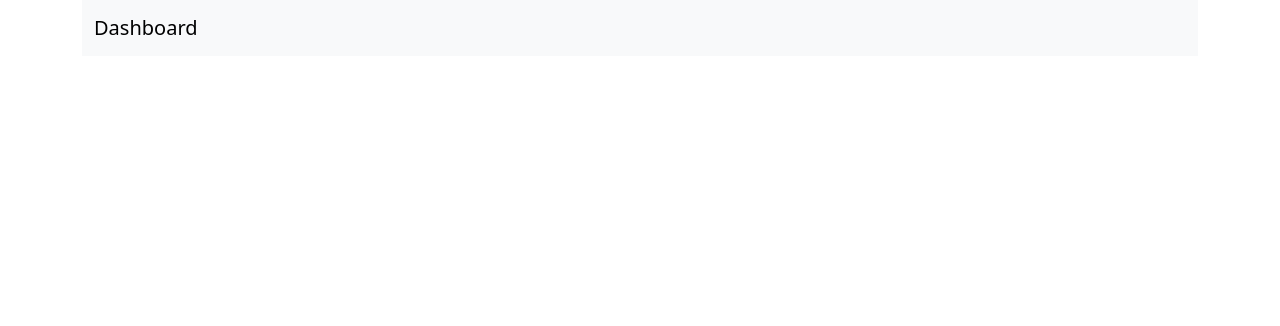
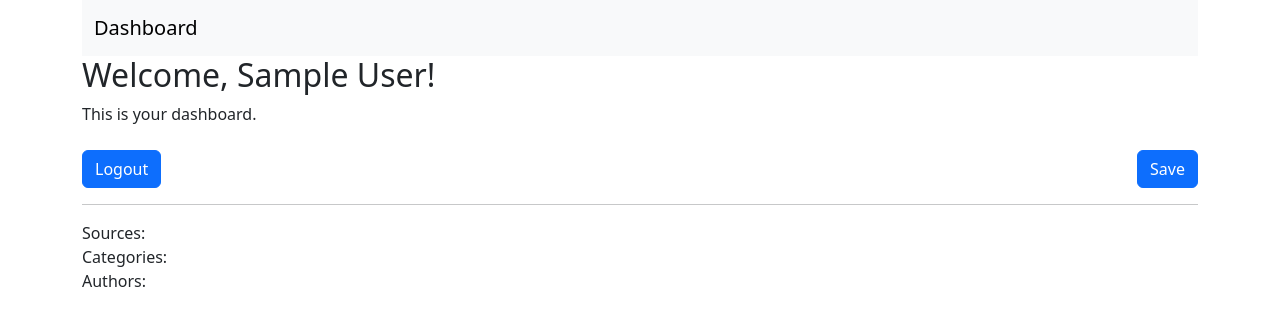
Before and after one commit to ahmad-KamalAnwar/news-aggregator, a React (Create React App) app: page /settings in a window 1280 px wide. Before the commit this address had no page. Shown: the top 326 px of the page. Built offline with nearby package versions, Linux system fonts and the light colour scheme; sample sign-in values are in the browser's storage.

Commit message:
Adding preference page for user

```diff
--- a/src/App.js
+++ b/src/App.js
@@ -5,6 +5,7 @@ import Navbar from './components/common/Navbar';
 import LoginPage from './pages/LoginPage';
 import SignupPage from './pages/SignupPage';
 import DashboardPage from './pages/DashboardPage';
+import PreferencesPage from "./pages/PreferencesPage";
 import { toast, ToastContainer } from 'react-toastify';
 import 'react-toastify/dist/ReactToastify.css';
 
@@ -49,6 +50,11 @@ const App = () => {
             path="/dashboard"
             element={isAuthenticated ? <DashboardPage /> : <Navigate to="/login" />}
           />
+          <Route
+              exact
+              path="/settings"
+              element={isAuthenticated ? <PreferencesPage /> : <Navigate to="/login" />}
+          />
         </Routes>
       </div>
       <ToastContainer autoClose={5000} />
--- a/src/pages/DashboardPage.js
+++ b/src/pages/DashboardPage.js
@@ -79,6 +79,7 @@ const Dashboard = () => {
           <h2>Welcome, {`${user.name}`}!</h2>
           <p>This is your dashboard.</p>
           <LogoutButton />
+          <button className="btn btn-primary mt-2 float-end" onClick={() => window.open("/settings", "_blank")}>Settings</button>
           <hr />
           <div className="container">
               <select value={selectedSourceId} onChange={(e) => {
--- /dev/null
+++ b/src/pages/PreferencesPage.js
@@ -0,0 +1,165 @@
+import React, { useEffect, useState } from 'react';
+import { useDispatch, useSelector } from 'react-redux';
+import LogoutButton from '../components/LogoutButton';
+import axiosInstance from '../api/axiosInstance';
+
+const Preference = () => {
+    const dispatch = useDispatch();
+    const { user, articles, totalCounts, currentPageNumber } = useSelector((state) => state.auth);
+    const [sources, setSources] = useState([]);
+    const [categories, setCategories] = useState([]);
+    const [authors, setAuthors] = useState([]);
+    const [userPreferences, setUserPreferences] = useState([]);
+
+    const getSources = () => {
+        axiosInstance
+            .get('api/source')
+            .then(response => {
+                setSources(response.data);
+            })
+            .catch(error => {
+                console.log(error);
+            });
+    };
+
+    const getCategories = () => {
+        axiosInstance
+            .get('api/category')
+            .then(response => {
+                setCategories(response.data);
+            })
+            .catch(error => {
+                console.log(error);
+            });
+    };
+
+    const getAuthors = () => {
+        axiosInstance
+            .get('api/author')
+            .then(response => {
+                setAuthors(response.data);
+            })
+            .catch(error => {
+                console.log(error);
+            });
+    };
+
+    const getUserPreferences = () => {
+        axiosInstance
+            .get('api/user/preferences')
+            .then(response => {
+                console.log(response.data);
+                setUserPreferences(response.data);
+            })
+            .catch(error => {
+                console.log(error);
+            });
+    };
+
+    const findId = (key, id) => {
+        if (userPreferences[key]) {
+            for (const itr of userPreferences[key]) {
+                if (parseInt(itr) === id) {
+                    return true;
+                }
+            }
+        }
+
+        return false;
+    };
+
+    const updatePreferences = (e, key, id) => {
+        const checked = e.target.checked;
+        const updatedObject = { ...userPreferences };
+
+        if (checked) {
+            updatedObject[key] = [...updatedObject[key], id];
+        } else {
+            updatedObject[key] = updatedObject[key].filter((item) => item != id);
+            console.log(updatedObject[key]);
+        }
+
+        setUserPreferences(updatedObject);
+    };
+
+    const submitPreferences = () => {
+        axiosInstance.post('/api/user/preferences', userPreferences).then((response) => {
+            console.log(response.data);
+        });
+    };
+
+    useEffect(() => {
+        getSources();
+        getCategories();
+        getAuthors();
+        getUserPreferences();
+    }, []);
+
+    return (
+      <div>
+          <h2>Welcome, {`${user.name}`}!</h2>
+          <p>This is your dashboard.</p>
+          <LogoutButton />
+          <button className="btn btn-primary mt-2 float-end" onClick={submitPreferences}>Save</button>
+          <hr />
+          <div>
+              <label>Sources:</label>
+              {
+                  sources.map(source => {
+                      const isChecked = findId('sources', source.id);
+
+                      return(
+                          <div>
+                              <input type={"checkbox"} checked={isChecked}
+                                     onChange={(e) => {updatePreferences(e, 'sources', source.id)}}
+                              />
+                              <span style={{marginLeft: "1rem"}} key={source.id}>
+                                  {source.name}
+                              </span>
+                          </div>
+                      )})
+                  }
+          </div>
+
+          <div>
+              <label>Categories:</label>
+              {
+                  categories.map(category => {
+                      const isChecked = findId('categories', category.id);
+
+                      return(
+                          <div>
+                              <input type={"checkbox"} checked={isChecked}
+                                     onChange={(e) => {updatePreferences(e, 'categories', category.id)}}
+                              />
+                              <span style={{marginLeft: "1rem"}} key={category.id}>
+                                  {category.name}
+                              </span>
+                          </div>
+                      )})
+              }
+          </div>
+
+          <div>
+              <label>Authors:</label>
+              {
+                  authors.map(author => {
+                      const isChecked = findId('authors', author.id);
+
+                      return(
+                          <div>
+                              <input type={"checkbox"} checked={isChecked}
+                                     onChange={(e) => {updatePreferences(e, 'authors', author.id)}}
+                              />
+                              <span style={{marginLeft: "1rem"}} key={author.id}>
+                                  {author.name}
+                              </span>
+                          </div>
+                      )})
+              }
+          </div>
+      </div>
+  );
+};
+
+export default Preference;
```
